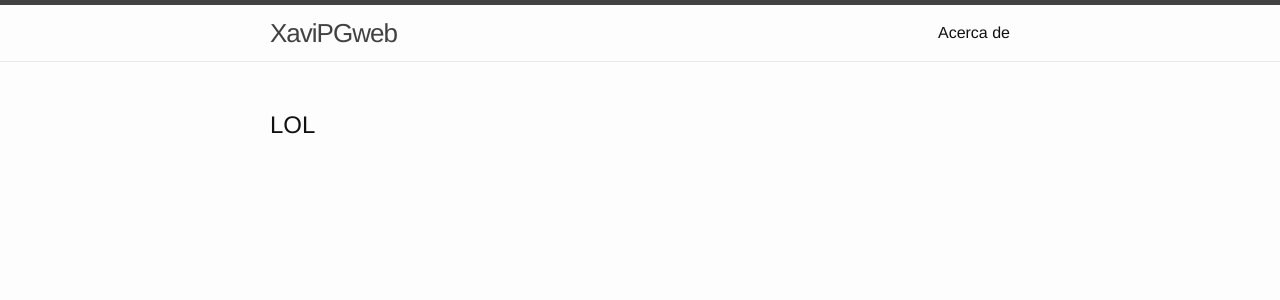
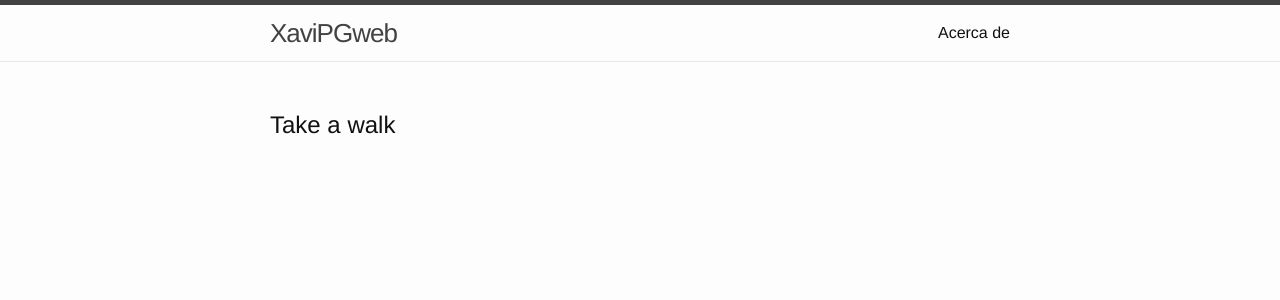
Before and after one commit to xavipgweb/xavipgweb.github.io, a Jekyll site: the page built from index.html, in a window 1280 px wide. Shown: the top 300 px of the page. Built offline with Jekyll 4.4.1, drawn with Linux system fonts in a browser that asks for light colours.

Commit message:
Update index.html

```diff
--- a/index.html
+++ b/index.html
@@ -40,5 +41,5 @@ layout: default
 <button onclick="ok()">Ok</button>
 </body>
 -->
-  <h2 id = "par">LOL</p>
+
 </body>
```
Also changed, not shown: other parts of index.html (+1 -0 lines).
